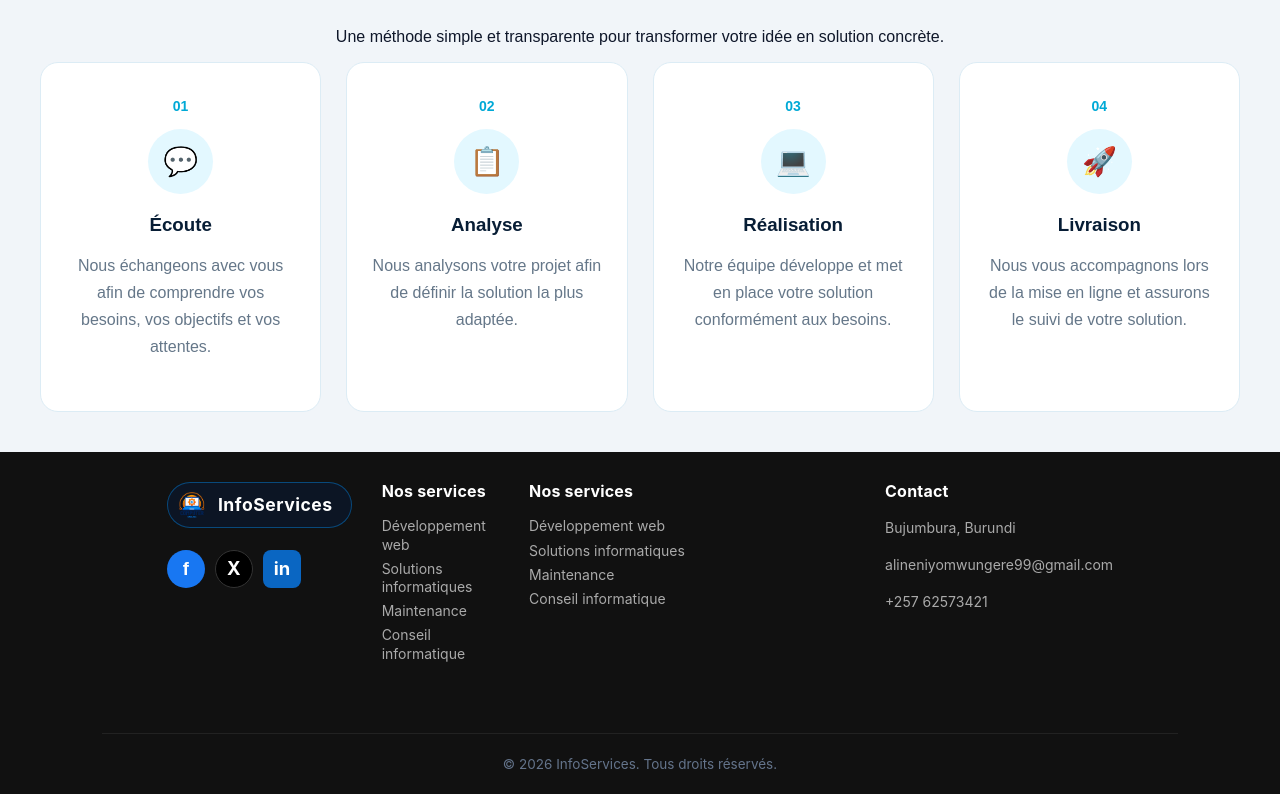
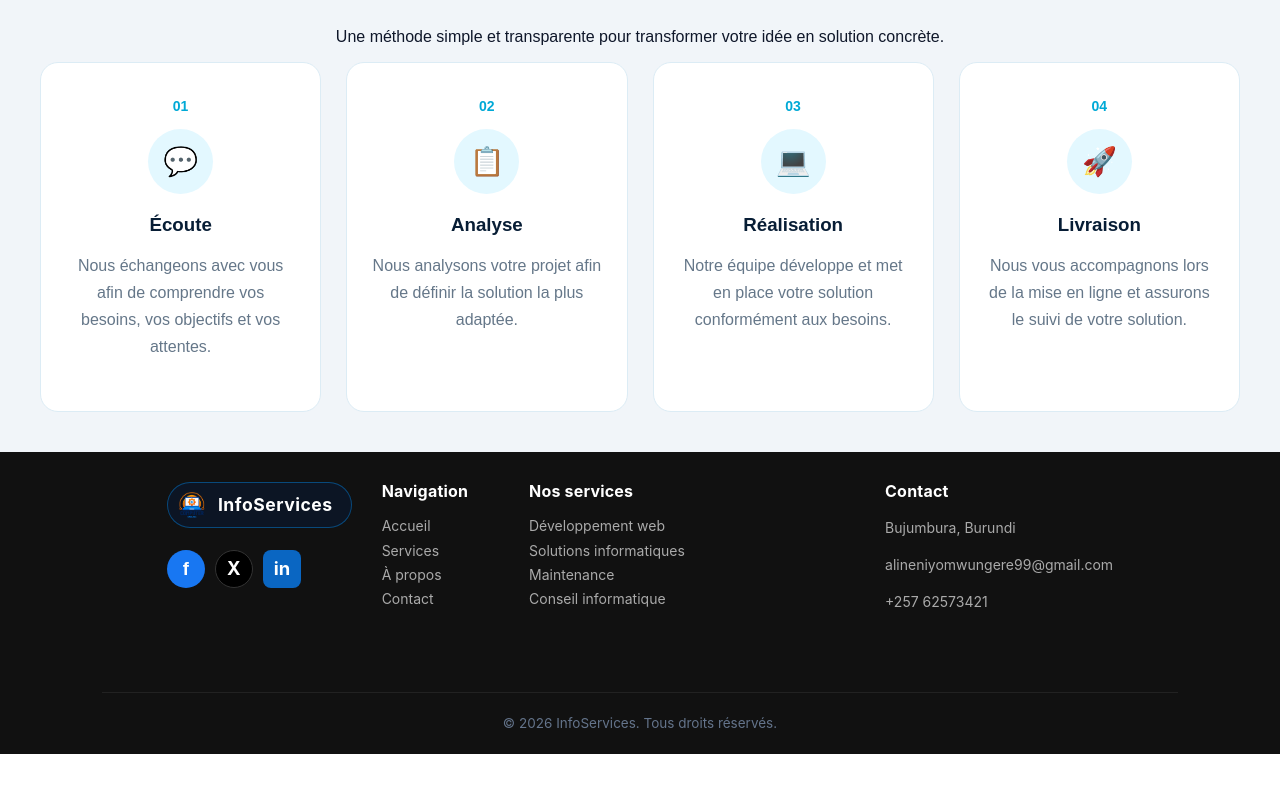
Before and after one commit to aline-niyo/frontend, a React (Vite) app: page / in a window 1280 px wide. Shown: the part 2977-3771 px from the top of the page. After the commit the page ends 3731 px from the top, so only its background shows below. Built offline with nearby package versions, Linux system fonts and the light colour scheme.

Commit message:
fix partout

```diff
--- a/src/pages/Accueil.jsx
+++ b/src/pages/Accueil.jsx
@@ -730,11 +730,11 @@ useEffect(() => {
 
                     {/* Navigation */}
                    <div className="footer-column">
-  <h3>Nos services</h3>
-  <Link to="/services/developpement-web">Développement web</Link>
-  <Link to="/services/solutions-informatiques">Solutions informatiques</Link>
-  <Link to="/services/maintenance">Maintenance</Link>
-  <Link to="/services/conseil-informatique">Conseil informatique</Link>
+    <h3>Navigation</h3>
+    <Link to="/">Accueil</Link>
+    <Link to="/services">Services</Link>
+    <Link to="/apropos">À propos</Link>
+    <Link to="/contact">Contact</Link>
 </div>
 
 
--- a/src/pages/Apropos.jsx
+++ b/src/pages/Apropos.jsx
@@ -263,12 +263,12 @@ function Apropos() {
                            </h3>
 
                           <div className="footer-column">
-  <h3>Nos services</h3>
-  <Link to="/services/developpement-web">Développement web</Link>
-  <Link to="/services/solutions-informatiques">Solutions informatiques</Link>
-  <Link to="/services/maintenance">Maintenance</Link>
-  <Link to="/services/conseil-informatique">Conseil informatique</Link>
-</div>
+
+       <Link to="/">Accueil</Link>
+       <Link to="/services">Services</Link>
+       <Link to="/apropos">À propos</Link>
+       <Link to="/contact">Contact</Link>
+   </div>
 
                        </div>
 
--- a/src/pages/Contact.jsx
+++ b/src/pages/Contact.jsx
@@ -381,12 +381,12 @@ function Contact() {
                             Navigation
                         </h3>
 
-    <div className="footer-column">
-  <h3>Nos services</h3>
-  <Link to="/services/developpement-web">Développement web</Link>
-  <Link to="/services/solutions-informatiques">Solutions informatiques</Link>
-  <Link to="/services/maintenance">Maintenance</Link>
-  <Link to="/services/conseil-informatique">Conseil informatique</Link>
+                       <div className="footer-column">
+
+    <Link to="/">Accueil</Link>
+    <Link to="/services">Services</Link>
+    <Link to="/apropos">À propos</Link>
+    <Link to="/contact">Contact</Link>
 </div>
 
                     </div>
--- a/src/pages/Services.jsx
+++ b/src/pages/Services.jsx
@@ -143,13 +143,13 @@ function Services() {
     </div>
 
     {/* 2 - Navigation */}
-   <div className="footer-column">
-  <h3>Nos services</h3>
-  <Link to="/services/developpement-web">Développement web</Link>
-  <Link to="/services/solutions-informatiques">Solutions informatiques</Link>
-  <Link to="/services/maintenance">Maintenance</Link>
-  <Link to="/services/conseil-informatique">Conseil informatique</Link>
-</div>
+    <div className="footer-column">
+      <h3>Navigation</h3>
+      <Link to="/">Accueil</Link>
+      <Link to="/services">Services</Link>
+      <Link to="/apropos">À propos</Link>
+      <Link to="/contact">Contact</Link>
+    </div>
 
 
 {/* Services - METS les vraies pages */}
```
